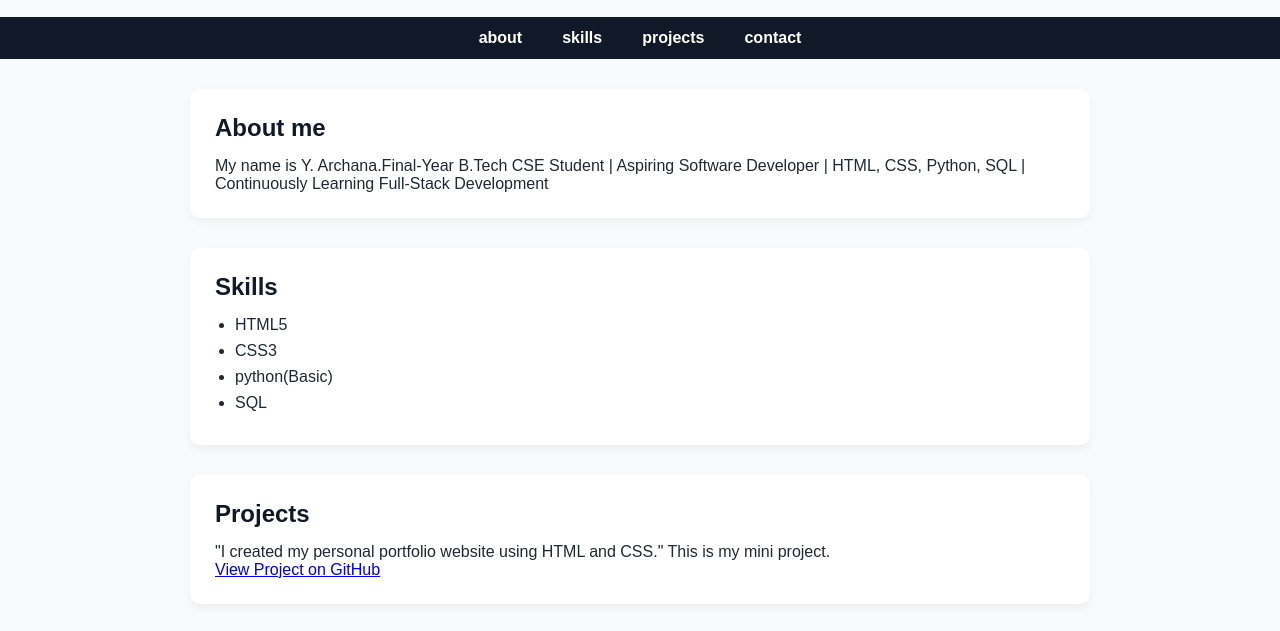
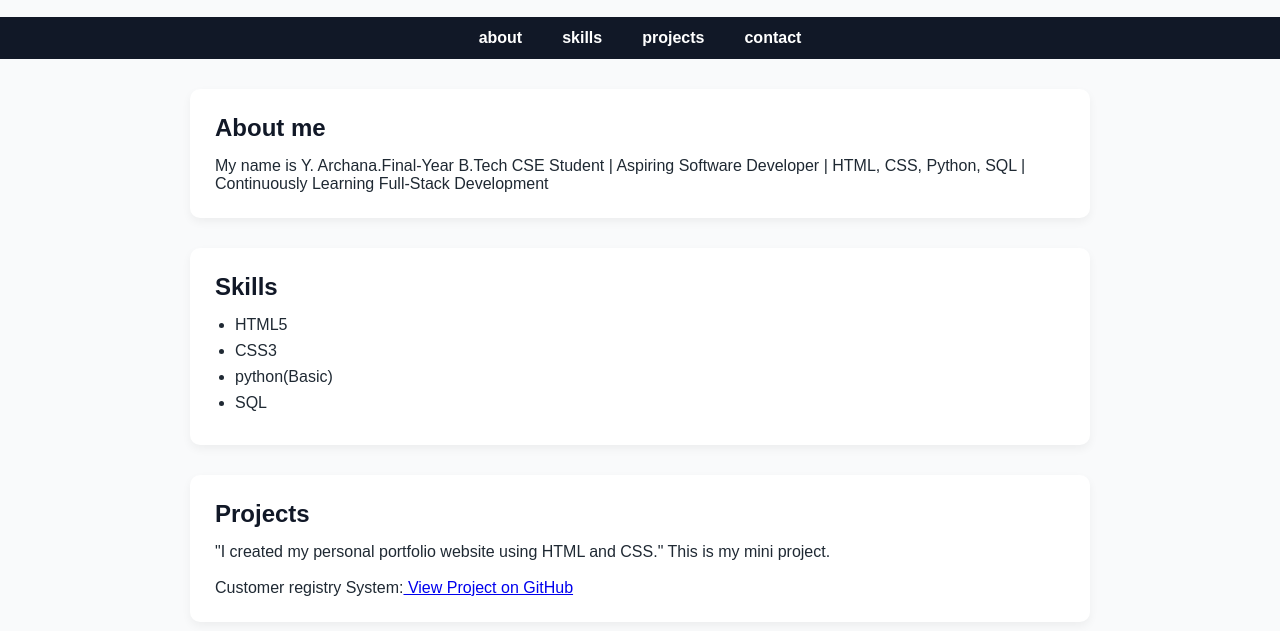
Before and after one commit to yalamakuriarchana/webportfolio, a plain HTML site: page index.html in a window 1280 px wide. Shown: the part 306-937 px from the top of the page. Drawn offline with Linux system fonts and the light colour scheme.

Commit message:
Update index.html

```diff
--- a/index.html
+++ b/index.html
@@ -37,8 +37,8 @@
 <section id="projects">
 <h1>Projects</h1>
 <p>"I created my personal portfolio website using HTML and CSS."
-This is my mini project. </p>
-<p><a href="https://github.com/yalamakuriarchana/customerregistry" target="_blank">
+This is my mini project. </p><br>
+<p>Customer registry System:<a href="https://github.com/yalamakuriarchana/customerregistry" target="_blank">
     View Project on GitHub
 </a></p>
 </section>
```
